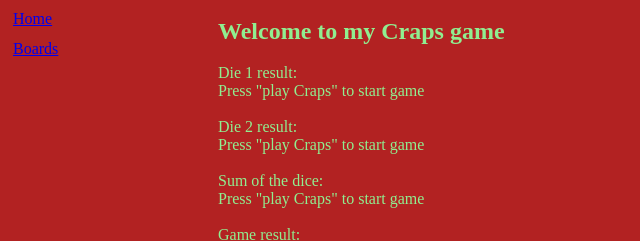
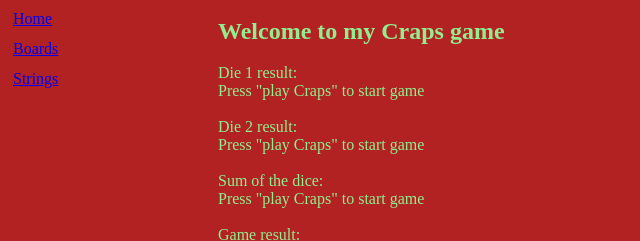
Before and after one commit to praterma2/praterma2.github.io, a plain HTML site: page index.html in a window 1280 px wide. Shown: the part 209-450 px from the top of the page, 0-640 px from the left. Drawn offline with Linux system fonts and the light colour scheme.

Commit message:
Add files via upload

```diff
--- a/index.html
+++ b/index.html
@@ -39,6 +39,7 @@
         </h2>
         <a href="./index.html">Home</a> <br>
         <a href="./boards.html">Boards</a><br>
+        <a href="./strings.html">Strings</a><br>
     </nav>
 
     <div id="bodyText">
```
